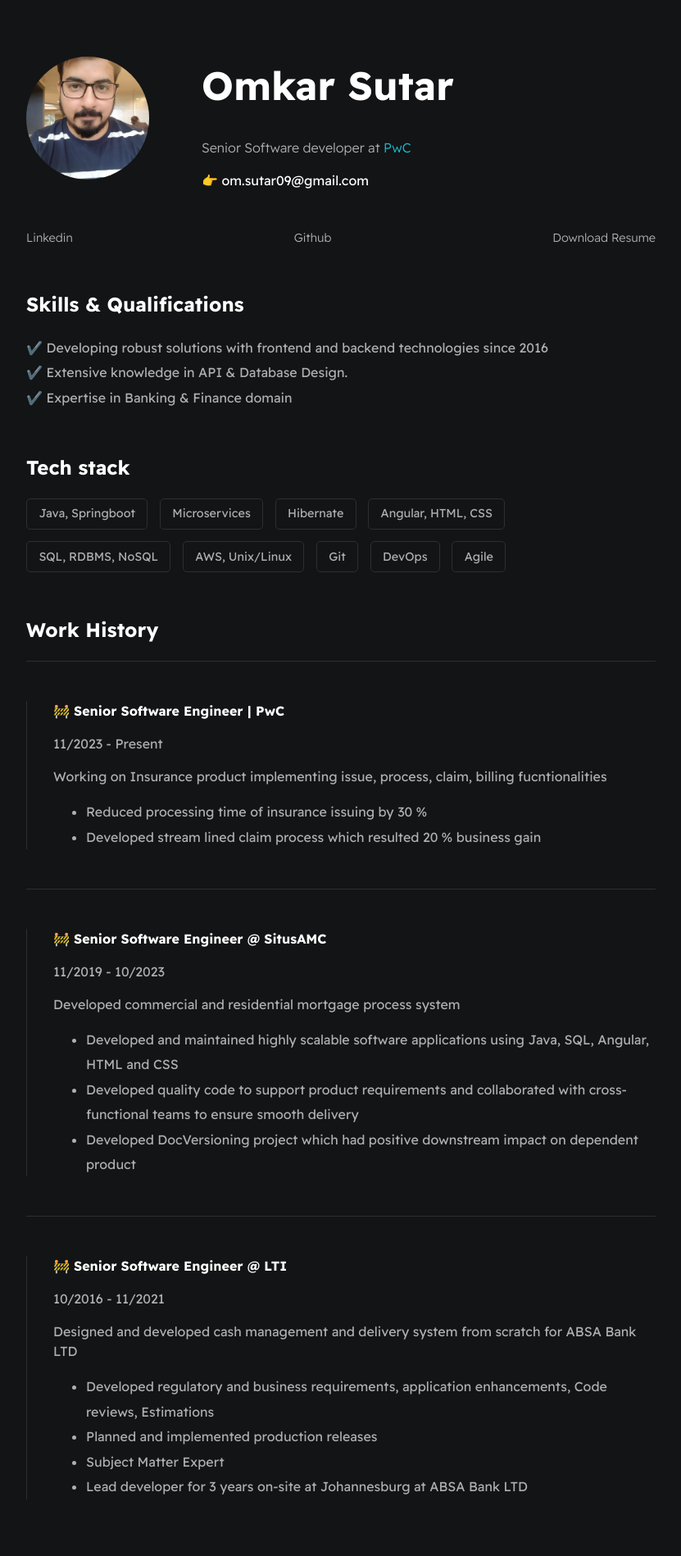
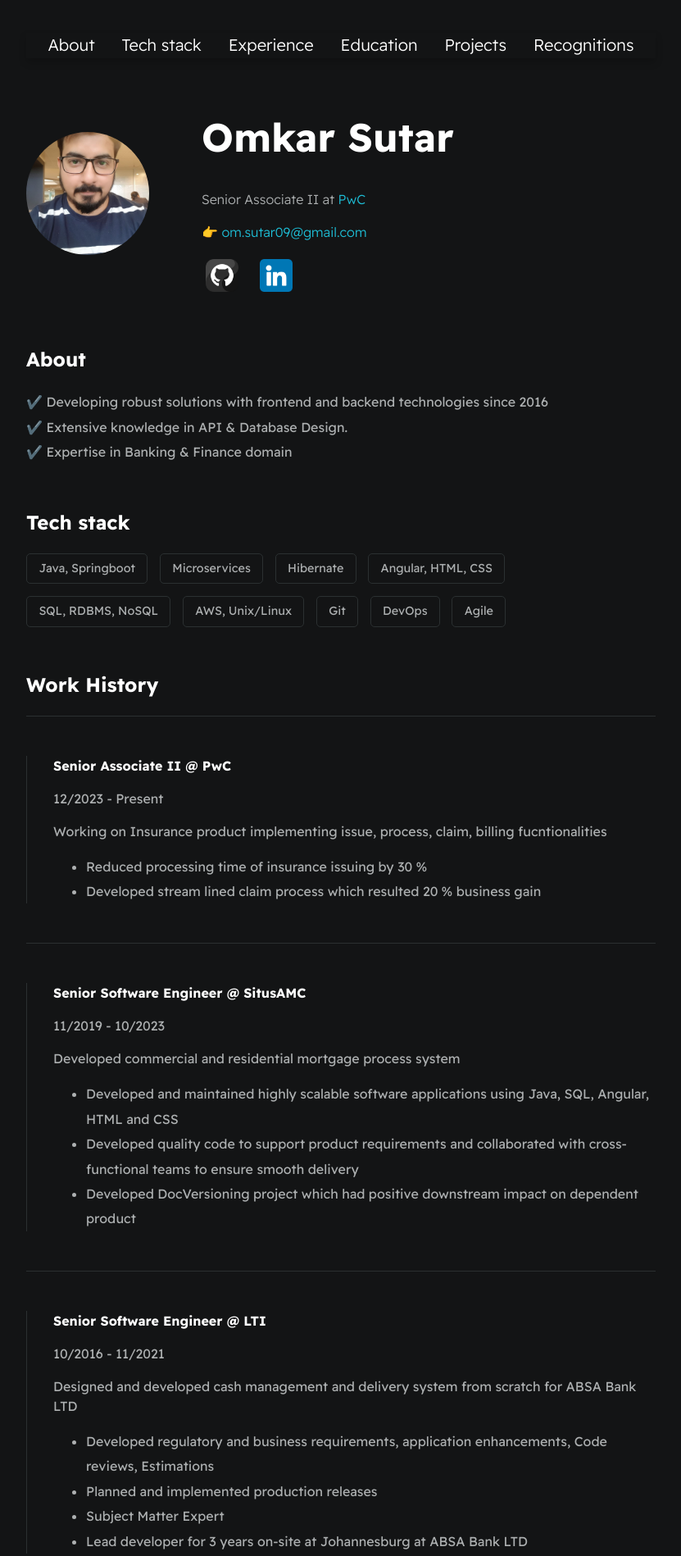
Before and after one commit to jarvis9019/jarvis9019.github.io, a plain HTML site: page index.html in a window 1280 px wide. Shown: the top 1898 px of the page at 82% size, without its empty margins (224-1055 px from the left). Drawn offline with Linux system fonts and the light colour scheme.

Commit message:
update: added social media icons and links

```diff
--- a/index.html
+++ b/index.html
@@ -7,44 +7,56 @@
     <meta name="description" content="" />
     <meta name="viewport" content="width=device-width, initial-scale=1" />
     <link rel="stylesheet" href="./styles/main.css" />
+    <link rel="icon" href="./assets/images/favicon.png" type="image/x-icon" />
   </head>
   <body>
     <div id="container--main">
+      <ul class="nav-links">
+        <li class="center"><a href="#about">About</a></li>
+        <li class="center"><a href="#techstack">Tech stack</a></li>
+        <li class="upward"><a href="#work-history">Experience</a></li>
+        <li class="forward"><a href="#education">Education</a></li>
+        <li class="forward"><a href="#projects">Projects</a></li>
+        <li class="forward"><a href="#recognitions">Recognitions</a></li>
+      </ul>
       <section id="wrapper--hero" class="section--page">
         <img id="profile-pic" src="assets/images/profile_pic.jpg" />
 
         <div>
           <h1 id="user-name">Omkar Sutar</h1>
           <p id="bio">
-            Senior Software developer at
+            Senior Associate II at
             <a
               href="https://www.pwc.com/us/en/careers/why-pwc/what-we-do/acceleration-centers.html"
               target="_blank"
               >PwC</a
             >
           </p>
-          <p id="email">👉 om.sutar09@gmail.com</p>
+          <p id="email">
+            <a href="mailto:om.sutar09@gmail.com">👉 om.sutar09@gmail.com</a>
+          </p>
+          <div id="socials--list">
+            <a href="https://github.com/jarvis9019" target="_blank"
+              ><img id="social-pic" src="./assets/images/github.png"
+            /></a>
+            <a
+              href="https://www.linkedin.com/in/omkar-sutar-316650ba/"
+              target="_blank"
+              ><img id="social-pic" src="./assets/images/linkedin.png"
+            /></a>
+
+            <!-- <a href="./assets/Omkar's-resume.pdf" target="_blank">
+              <div class="download">
+                <i class="fa fa fa-android fa-3x"></i>
+                <span class="df">Resume</span>
+              </div></a
+            >  -->
+          </div>
         </div>
       </section>
 
-      <section class="section--page">
-        <div id="socials--list">
-          <!-- <a href="https://youtube.com/" target="_blank">Youtube</a>
-          <a href="https://twitter.com/" target="_blank">Twitter</a> -->
-          <a
-            href="https://www.linkedin.com/in/omkar-sutar-316650ba/"
-            target="_blank"
-            >Linkedin</a
-          >
-          <a href="https://github.com/jarvis9019" target="_blank">Github</a>
-          <a href="./assets/Omkar's-resume.pdf" target="_blank"
-            >Download Resume</a
-          >
-        </div>
-      </section>
-
-      <section class="section--page">
-        <h2>Skills & Qualifications</h2>
+      <section id="about" class="section--page">
+        <h2>About</h2>
         <ul id="qualifications--list">
           <li>
             ✔️ Developing robust solutions with frontend and backend
@@ -55,7 +67,7 @@
         </ul>
       </section>
 
-      <section class="section--page">
+      <section id="techstack" class="section--page">
         <h2>Tech stack</h2>
 
         <div id="wrapper--techstack__items">
@@ -73,13 +85,13 @@
         </div>
       </section>
 
-      <section id="work-history-wrapper" class="section--page">
+      <section id="work-history" class="section--page">
         <h2>Work History</h2>
 
         <div class="line-break"></div>
         <div class="card--work-history">
-          <strong>🚧 Senior Software Engineer | PwC</strong>
-          <p>11/2023 - Present</p>
+          <strong>Senior Associate II @ PwC</strong>
+          <p>12/2023 - Present</p>
           <p>
             Working on Insurance product implementing issue, process, claim,
             billing fucntionalities
@@ -96,7 +108,7 @@
         <div class="line-break"></div>
 
         <div class="card--work-history">
-          <strong>🚧 Senior Software Engineer @ SitusAMC</strong>
+          <strong>Senior Software Engineer @ SitusAMC</strong>
           <p>11/2019 - 10/2023</p>
           <p>Developed commercial and residential mortgage process system</p>
           <ul>
@@ -118,7 +130,7 @@
         <div class="line-break"></div>
 
         <div class="card--work-history">
-          <strong>🚧 Senior Software Engineer @ LTI</strong>
+          <strong>Senior Software Engineer @ LTI</strong>
           <p>10/2016 - 11/2021</p>
           <p>
             Designed and developed cash management and delivery system from
@@ -139,7 +151,20 @@
         </div>
       </section>
 
-      <section class="section--page">
+      <section id="education" class="section--page">
+        <h2>Educational Qualification</h2>
+
+        <div class="card--project">
+          <strong
+            >Bachelor of Technology (B.Tech) in Electronics and
+            Telecommunication Engineering</strong
+          >
+          <p>Placed in First class</p>
+          <p>Conferred by Dr Babasaheb Ambedkar Technological University</p>
+        </div>
+      </section>
+
+      <section id="projects" class="section--page">
         <h2>Projects</h2>
 
         <div class="card--project">
@@ -155,17 +180,13 @@
           <a href="project1.html">Document Versioning System</a>
         </div>
       </section>
-      <section class="section--page">
-        <h2>Projects</h2>
+      <section id="recognitions" class="section--page">
+        <h2>Recognitions</h2>
 
         <div class="card--project">
-          <a href="project1.html"
-            ><span>🏆 </span>Certificate of Appreciation</a
-          >
+          <span>🏆 </span>Certificate of Appreciation
         </div>
-        <div class="card--project">
-          <a href="project1.html"><span>🏆 </span>Pat on the Back Award</a>
-        </div>
+        <div class="card--project"><span>🏆 </span>Pat on the Back Award</div>
       </section>
     </div>
   </body>
--- a/styles/main.css
+++ b/styles/main.css
@@ -25,6 +25,7 @@
   line-height: 1.5em;
   box-sizing: border-box;
   color: var(--mainTextColor);
+  scroll-behavior: smooth;
 }
 
 body {
@@ -88,9 +89,15 @@
 
 #socials--list {
   display: flex;
-  justify-content: space-between;
   column-gap: 1em;
   flex-wrap: wrap;
+}
+
+#social-pic {
+  padding: 5px;
+  text-align: center;
+  font-size: 30px;
+  width: 50px;
 }
 
 #socials--list a {
@@ -179,3 +186,104 @@
     padding-left: 0;
   }
 }
+.nav-links {
+  display: flex;
+  justify-content: space-around;
+  align-items: center;
+  background: #131415;
+  padding: 0px 10px;
+  box-shadow: 0 5px 10px rgba(0, 0, 0, 0.2);
+}
+.nav-links li {
+  list-style: none;
+  margin: 0 12px;
+}
+.nav-links li a {
+  position: relative;
+  color: #fff;
+  font-size: 20px;
+  font-weight: 300;
+  padding: 6px 0;
+  text-decoration: none;
+}
+.nav-links li a:before {
+  content: "";
+  position: absolute;
+  bottom: 0;
+  left: 0;
+  height: 3px;
+  width: 0%;
+  background: #fff;
+  border-radius: 12px;
+  transition: all 0.4s ease;
+}
+.nav-links li a:hover:before {
+  width: 100%;
+}
+.nav-links li.center a:before {
+  left: 50%;
+  transform: translateX(-50%);
+}
+.nav-links li.upward a:before {
+  width: 100%;
+  bottom: -5px;
+  opacity: 0;
+}
+.nav-links li.upward a:hover:before {
+  bottom: 0px;
+  opacity: 1;
+}
+.nav-links li.forward a:before {
+  width: 100%;
+  transform: scaleX(0);
+  transform-origin: right;
+  transition: transform 0.4s ease;
+}
+.nav-links li.forward a:hover:before {
+  transform: scaleX(1);
+  transform-origin: left;
+}
+
+.download {
+  width: 60px;
+  height: 40px;
+  background: black;
+  float: left;
+  border-radius: 5px;
+  position: relative;
+  color: #fff;
+  cursor: pointer;
+  border: 1px solid #fff;
+  margin-top: 5px;
+}
+
+.download > .fa {
+  color: #fff;
+  position: absolute;
+  top: 50%;
+  transform: translateY(-50%);
+}
+
+.df,
+.dfn {
+  position: absolute;
+}
+
+.df {
+  margin: 10px 5px 5px 5px;
+  font-size: 0.75em;
+}
+
+.dfn {
+  top: 33px;
+  font-size: 1.08em;
+}
+
+.lucide-lucide-arrow-down-to-line {
+  display: flex;
+}
+
+.download:hover {
+  -webkit-filter: invert(100%);
+  filter: invert(100%);
+}
```
Also changed, not shown: assets/images/arrow-down-to-line.svg (added), assets/images/favicon.png (added), assets/images/github.png (added), assets/images/instagram.png (added), assets/images/linkedin.png (added), 2 other files.
